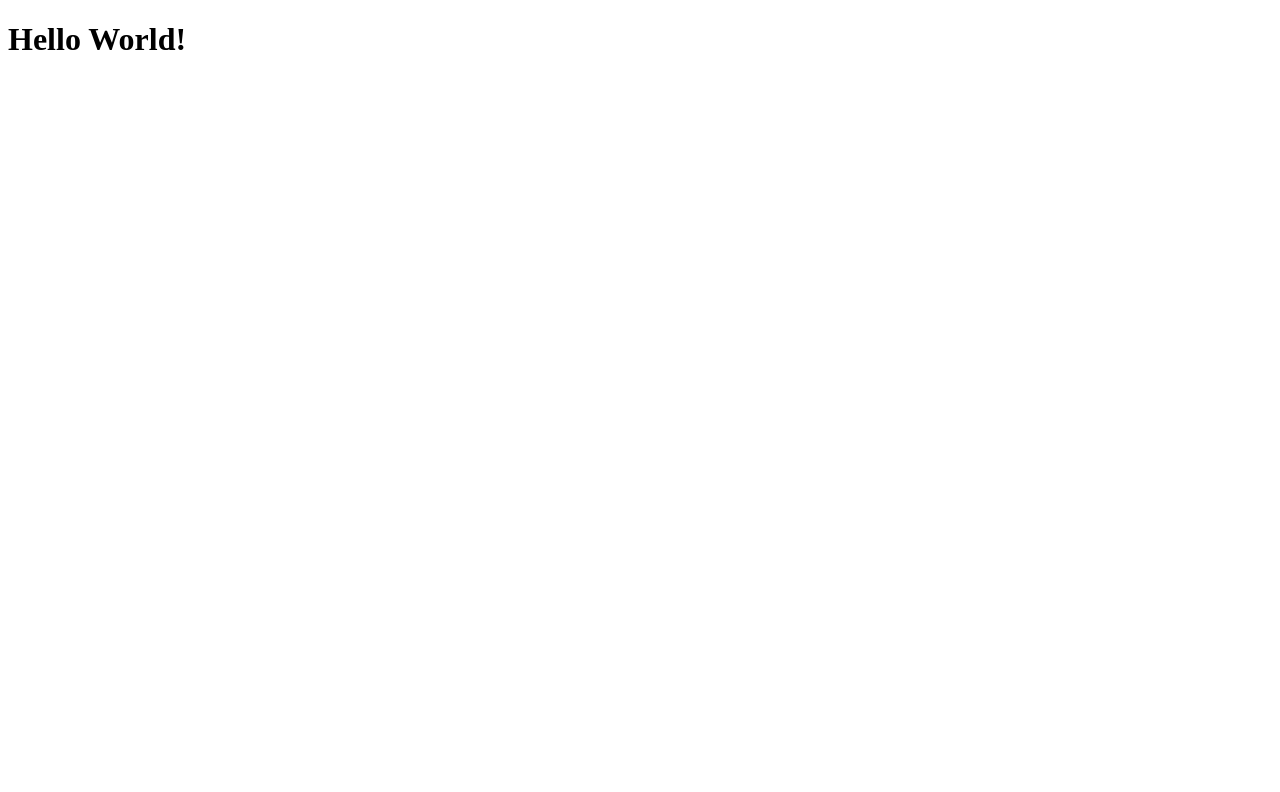
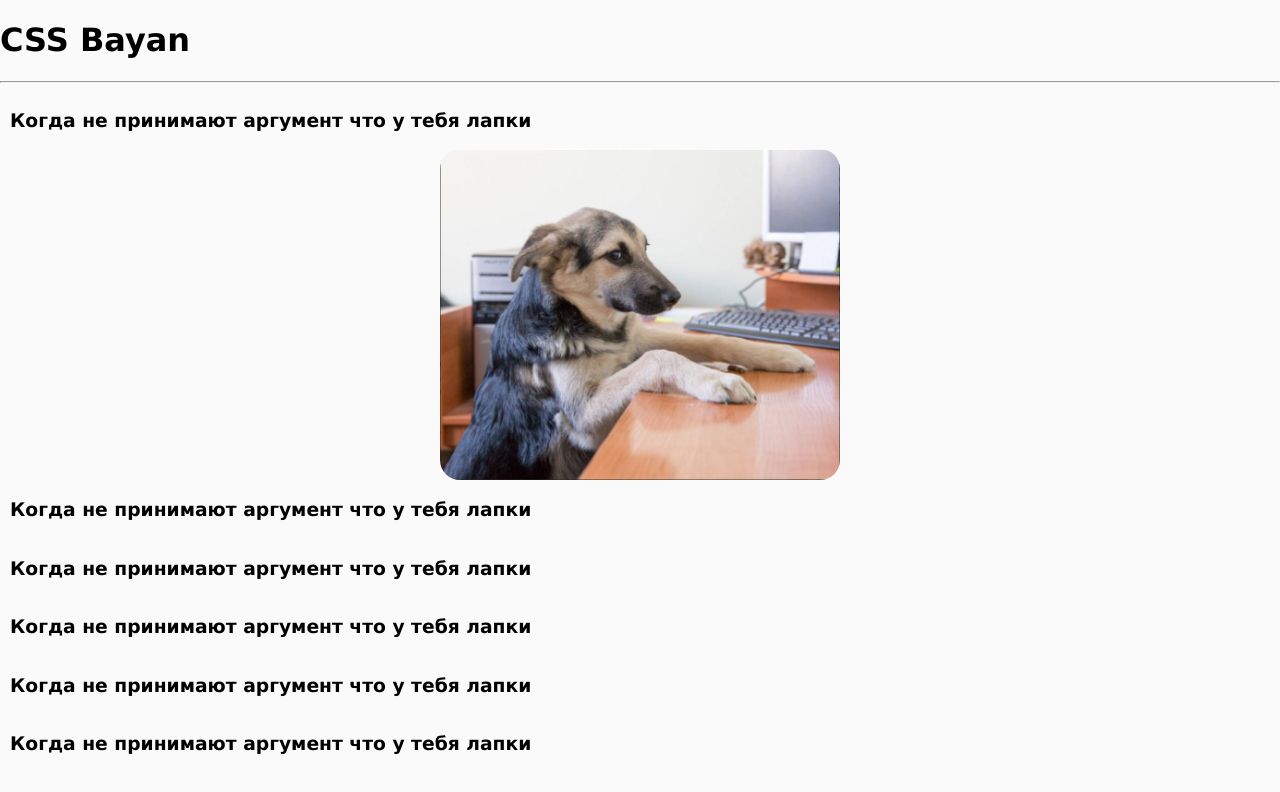
Before and after one commit to naz882/cssBayan, a plain HTML site: page cssBayan/index.html in a window 1280 px wide. Drawn offline with Linux system fonts and the light colour scheme.

Commit message:
feat: Added html and css(Sun, March 12, 2023 20:03PM)

```diff
--- a/cssBayan/index.html
+++ b/cssBayan/index.html
@@ -6,10 +6,95 @@
 	<meta http-equiv="X-UA-Compatible" content="IE=edge">
 	<meta name="viewport" content="width=device-width, initial-scale=1.0">
 	<title>Document</title>
+	<link rel="stylesheet" href="styles.css">
 </head>
 
 <body>
-	<h1>Hello World!</h1>
+	<main>
+		<h1>CSS Bayan</h1>
+		<hr>
+		<div class="container">
+			<div class="container-task">
+				<input class="radio" type="radio" id="task1" name="task" checked>
+				<label for="task1">
+					<div class="task--name">
+						<h3>Когда не принимают аргумент что у тебя лапки</h3>
+						<p class="animation--plus">+</p>
+					</div>
+				</label>
+				<div class="task--img">
+					<img class="img" src="./assets/photo1.png">
+				</div>
+			</div>
+
+			<div class="container-task">
+				<input class="radio" type="radio" id="task2" name="task">
+				<label for="task2">
+					<div class="task--name">
+						<h3>Когда не принимают аргумент что у тебя лапки</h3>
+						<p class="animation--plus">+</p>
+					</div>
+				</label>
+				<div class="task--img">
+					<img class="img" src="./assets/photo1.png">
+				</div>
+			</div>
+
+			<div class="container-task">
+				<input class="radio" type="radio" id="task3" name="task">
+				<label for="task3">
+					<div class="task--name">
+						<h3>Когда не принимают аргумент что у тебя лапки</h3>
+						<p class="animation--plus">+</p>
+					</div>
+				</label>
+				<div class="task--img">
+					<img class="img" src="./assets/photo1.png">
+				</div>
+			</div>
+
+			<div class="container-task">
+				<input class="radio" type="radio" id="task4" name="task">
+				<label for="task4">
+					<div class="task--name" id="task--name">
+						<h3>Когда не принимают аргумент что у тебя лапки</h3>
+						<p class="animation--plus">+</p>
+					</div>
+				</label>
+				<div class="task--img">
+					<img class="img" src="./assets/photo1.png">
+				</div>
+			</div>
+
+			<div class="container-task">
+				<input class="radio" type="radio" id="task5" name="task">
+				<label for="task5">
+					<div class="task--name">
+						<h3>Когда не принимают аргумент что у тебя лапки</h3>
+						<p class="animation--plus">+</p>
+					</div>
+				</label>
+				<div class="task--img">
+					<img class="img" src="./assets/photo1.png">
+				</div>
+			</div>
+
+			<div class="container-task">
+				<input class="radio" type="radio" id="task6" name="task">
+				<label for="task6">
+					<div class="task--name">
+						<h3>Когда не принимают аргумент что у тебя лапки</h3>
+						<p class="animation--plus">+</p>
+					</div>
+				</label>
+				<div class="task--img">
+					<img class="img" src="./assets/photo1.png">
+				</div>
+			</div>
+		</div>
+
+
+	</main>
 </body>
 
 </html>
--- /dev/null
+++ b/cssBayan/styles.css
@@ -0,0 +1,59 @@
+
+body {
+	background-color: #fafafa;
+	margin: 0;
+	padding: 0;
+	font-family: "Verdana", sans-serif;
+}
+.animation--plus {
+	font-size: 30px;
+}
+
+.task--name{
+	display: flex;
+	justify-content: space-between;
+	align-items: center;
+	padding-left: 10px;
+	padding-right: 10px;
+
+}
+
+.container-task:hover .animation--plus {
+	display: block;
+	transform: rotate(45deg);
+	transition: 1s;
+}
+
+.container-task:hover .task--img {
+	display: flex;
+	justify-content: center;
+
+
+}
+
+
+.container:hover .task--name .animation--plus {
+	display: block;
+}
+
+
+.radio {
+ 	display: none;
+}
+.animation--plus {
+	display: none;
+}
+.task--img {
+	display: none;
+	justify-content: center;
+}
+
+.img {
+	width: 400px;
+	border-radius: 20px;
+}
+
+.radio:checked  ~ .task--img{
+	display: flex;
+
+};
```
Also changed, not shown: cssBayan/assets/photo1.png (added).
